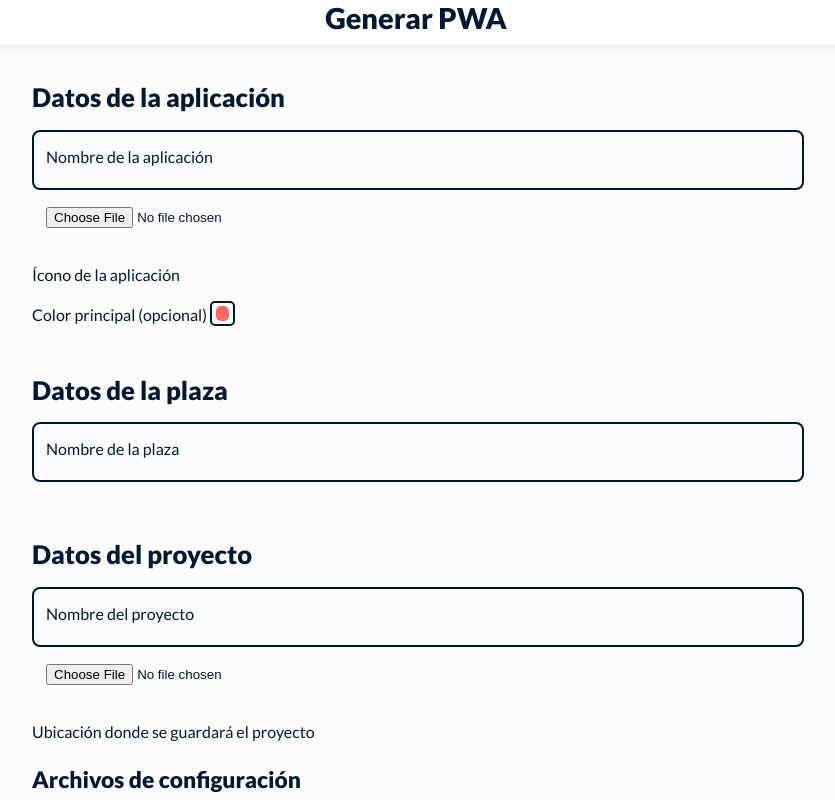
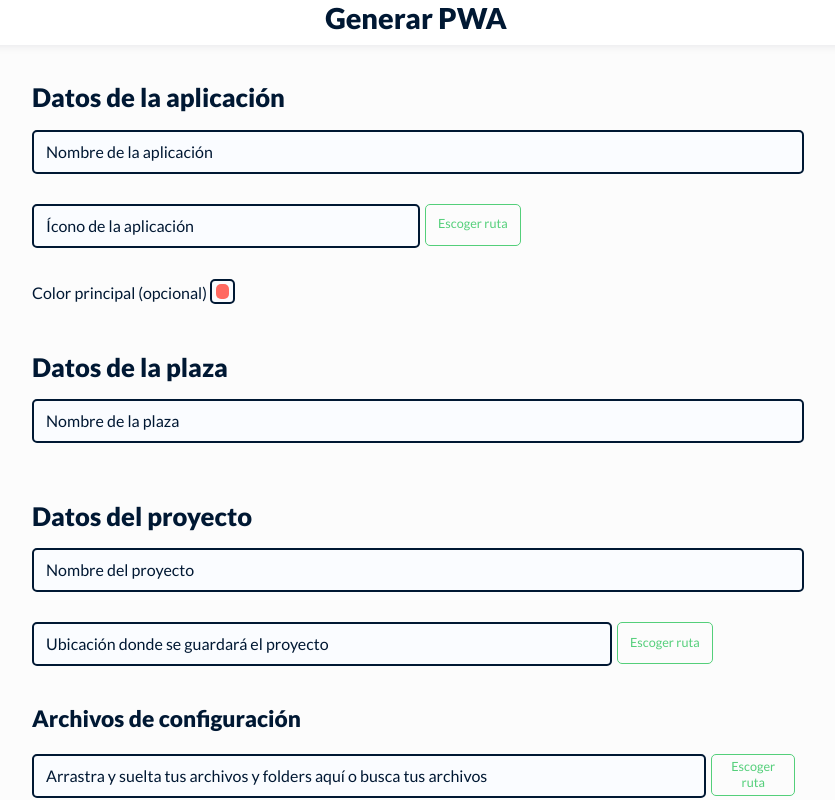
Before and after one commit to mauriciodeleonc/softtek-pwa-generator, a React (Create React App) app: page / in a window 1280 px wide. Shown: the top 800 px of the page, without its empty margins (224-1059 px from the left). Built offline with nearby package versions, Linux system fonts and the light colour scheme.

Commit message:
Finished adding input conditionals, started working on drag-n-drop files

```diff
--- a/src/App.js
+++ b/src/App.js
@@ -96,11 +96,13 @@
     } else {
       setAppName({...appName, valid: false});
     }
+
     if(storeName.value.trim() !== '' && storeName.required) {
       setStoreName({...storeName, valid: true});
     } else {
       setStoreName({...storeName, valid: false});
     }
+
     if(projectName.value.trim() !== '' && projectName.required) {
       if(/^[a-zA-Z0-9-]*$/.test(projectName.value)) {
         setProjectName({...projectName, valid: true});
@@ -110,16 +112,23 @@
     } else {
       setProjectName({...projectName, valid: false, errorText: 'Por favor define un nombre del proyecto para poder continuar'});
     }
+
     if(apiKey.value.trim() !== '' && apiKey.required) {
       setApiKey({...apiKey, valid: true});
     } else {
       setApiKey({...apiKey, valid: false});
     }
+
     if(authDomain.value.trim() !== '' && authDomain.required) {
-      setAuthDomain({...authDomain, valid: true});
+      if(/^[a-zA-Z0-9-\\.]*$/.test(authDomain.value)) {
+        setAuthDomain({...authDomain, valid: true});
+      } else {
+        setAuthDomain({...authDomain, valid: false, errorText: 'El authDomain solo puede estar conformado por letras, números, guiones, y puntos'});
+      }
     } else {
-      setAuthDomain({...authDomain, valid: false});
+      setAuthDomain({...authDomain, valid: false, errorText: 'Por favor escribe tu authDomain para poder continuar'});
     }
+
     if(projectId.value.trim() !== '' && projectId.required) {
       if(/^[a-zA-Z0-9-]*$/.test(projectId.value)) {
         setProjectId({...projectId, valid: true});
@@ -129,11 +138,17 @@
     } else {
       setProjectId({...projectId, valid: false, errorText: 'Por favor escribe tu projectId para poder continuar'});
     }
+
     if(storageBucket.value.trim() !== '' && storageBucket.required) {
-      setStorageBucket({...storageBucket, valid: true});
+      if(/^[a-zA-Z0-9-\\.]*$/.test(storageBucket.value)) {
+        setStorageBucket({...storageBucket, valid: true});
+      } else {
+        setStorageBucket({...storageBucket, valid: false, errorText: 'El storageBucket solo puede estar conformado por letras, números, guiones, y puntos'});
+      }
     } else {
-      setStorageBucket({...storageBucket, valid: false});
+      setStorageBucket({...storageBucket, valid: false, errorText: 'Por favor escribe tu storageBucket para poder continuar'});
     }
+
     if(messagingSenderId.value.trim() !== '' && messagingSenderId.required) {
       if(/^[0-9]*$/.test(projectId.value)) {
         setMessagingSenderId({...messagingSenderId, valid: true});
@@ -143,6 +158,7 @@
     } else {
       setMessagingSenderId({...messagingSenderId, valid: false, errorText: 'Por favor escribe tu messagingSenderId para poder continuar'});
     }
+
     if(appId.value.trim() !== '' && appId.required) {
       setAppId({...appId, valid: true});
     } else {
@@ -176,6 +192,8 @@
             label='Ícono de la aplicación'
             type='file'
             ref={icon}
+            name='icon'
+            size='md'
           />
           <Input
             label={appColor.label}
@@ -214,12 +232,15 @@
             label='Ubicación donde se guardará el proyecto'
             type='file'
             ref={projectLocation}
+            name='projectLocation'
+            size='lg'
           />
           <h3>Archivos de configuración</h3>
           <Input
             label='Arrastra y suelta tus archivos y folders aquí o busca tus archivos'
             type='file'
             ref={configFiles}
+            name='configFiles'
           />
         </section>
         <section>
--- a/src/global/Input.js
+++ b/src/global/Input.js
@@ -1,4 +1,5 @@
 import React, { Component } from 'react';
+import Button from './Button';
 
 class Input extends Component {
     constructor(props) {
@@ -28,10 +29,22 @@
                 );
             case 'file':
                 return(
-                    <div className={`${this.props.className && this.props.className} ${this.props.size && this.props.size} `}>
+                    <>
+                        <label for={this.props.name} className='file-label'>
+                            <div className={`input-wrapper ${this.props.className && this.props.className} ${this.props.size ? this.props.size : 'block'}`}>
+                                <p>{this.props.value}</p>
+                                <div className={`input-placeholder non-bold ${this.state.value.length > 0 && 'focused'}`}>
+                                    {this.props.label}
+                                </div>
+                            </div>
+                            <div className='button secondary'>
+                                <p className='text-smaller'>Escoger ruta</p>
+                            </div>
+                        </label>
                         <input
                             type={this.props.type}
-                            className='input'
+                            id={this.props.name}
+                            className='file-input'
                             value={this.state.value}
                             onChange={this.handleValue}
                             ref={this.props.innerRef}
@@ -39,10 +52,10 @@
                             webkitdirectory=''
                             multiple=''
                         />
-                        <div className={`non-bold ${this.state.value.length > 0 && 'focused'}`}>
+                        {/*<div className={`non-bold ${this.state.value.length > 0 && 'focused'}`}>
                             {this.props.label}
-                        </div>
-                    </div>
+                        </div>*/}
+                    </>
                 );
             default:
                 return(
--- a/src/index.css
+++ b/src/index.css
@@ -113,10 +113,22 @@
   font-weight: 300 !important;
 }
 
+.file-input {
+  width: 0.1px;
+  height: 0.1px;
+  position: absolute;
+  z-index: -9999;
+}
+
+.file-label {
+  display: flex;
+  flex-direction: row;
+}
+
 .input-wrapper {
   position: relative;
-  height: 56px;
-  border-radius: 0.5rem;
+  height: 40px;
+  border-radius: 5px;
   border: 2px solid var(--main-text);
   background: var(--main-light);
   padding: 0;
@@ -155,7 +167,7 @@
 .input {
   position: relative;
   width: 100%;
-  height: 56px;
+  height: 40px;
   background: transparent;
   border: 0;
   font-weight: 400;
@@ -193,7 +205,7 @@
   left: 0;
   padding: 0 0.25rem;
   font-weight: 700;
-  transform: translate(0.5rem, 15px);
+  transform: translate(0.5rem, 10px);
   transform-origin: 0% 0%;
   background: transparent;
   pointer-events: none;
@@ -242,11 +254,28 @@
 }
 
 .button.secondary {
-  background-color: var(--secondary-button);
+  background-color: var(--background-color);
+  border: 1px solid var(--main);
+  transition: all 0.2s ease-in-out;
+  display: inline-flex;
+  flex-direction: column;
+  justify-content: center;
+  margin: 15px 5px;
+  width: auto;
+}
+
+.button.secondary:hover {
+  background-color: var(--main);
+  border: 1px solid var(--main);
+  transition: all 0.2s ease-in-out;
 }
 
 .button.secondary p {
   color: var(--main);
+}
+
+.button.secondary:hover p {
+  color: var(--background-color);
 }
 
 .button.primary:disabled, .button.secondary:disabled {
```
